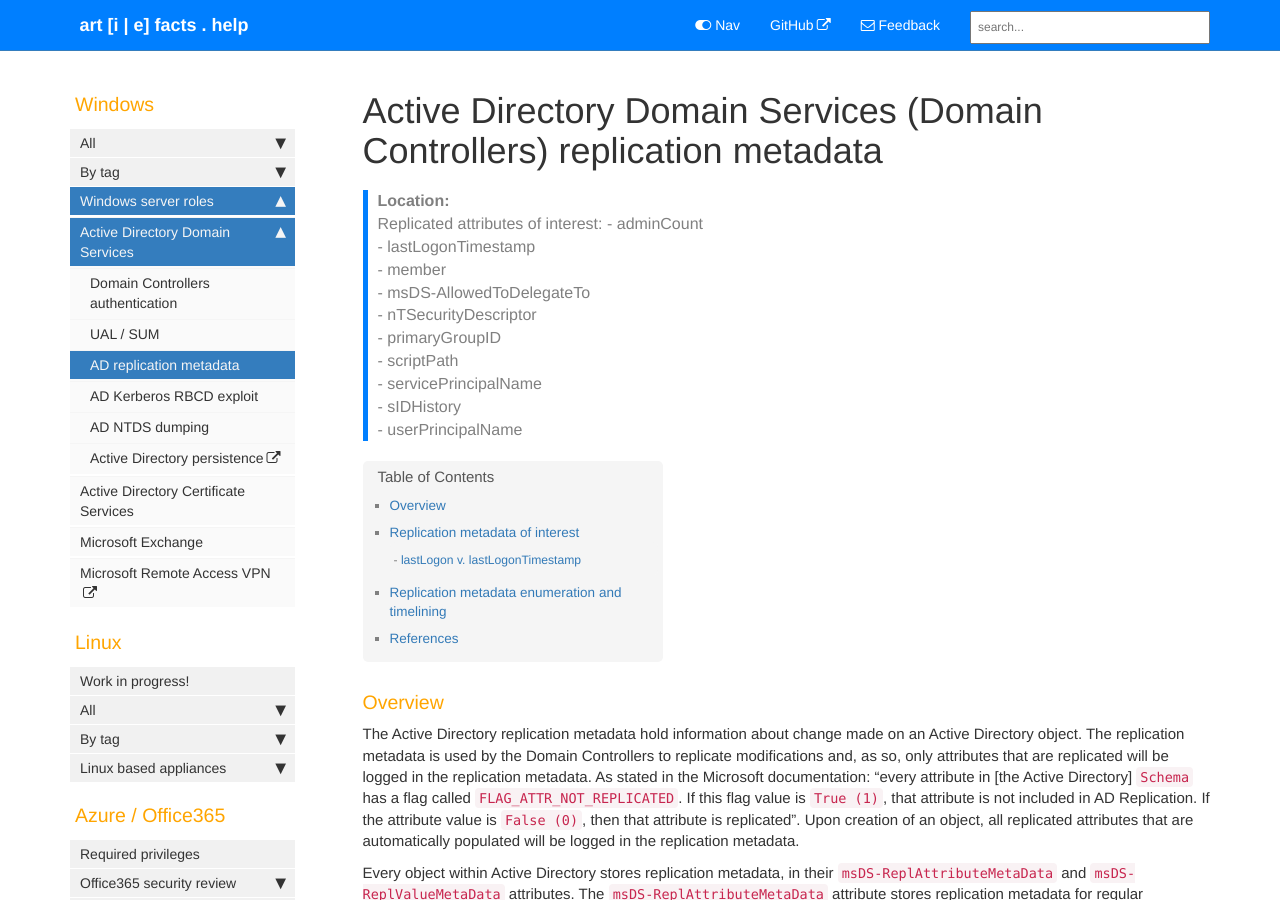
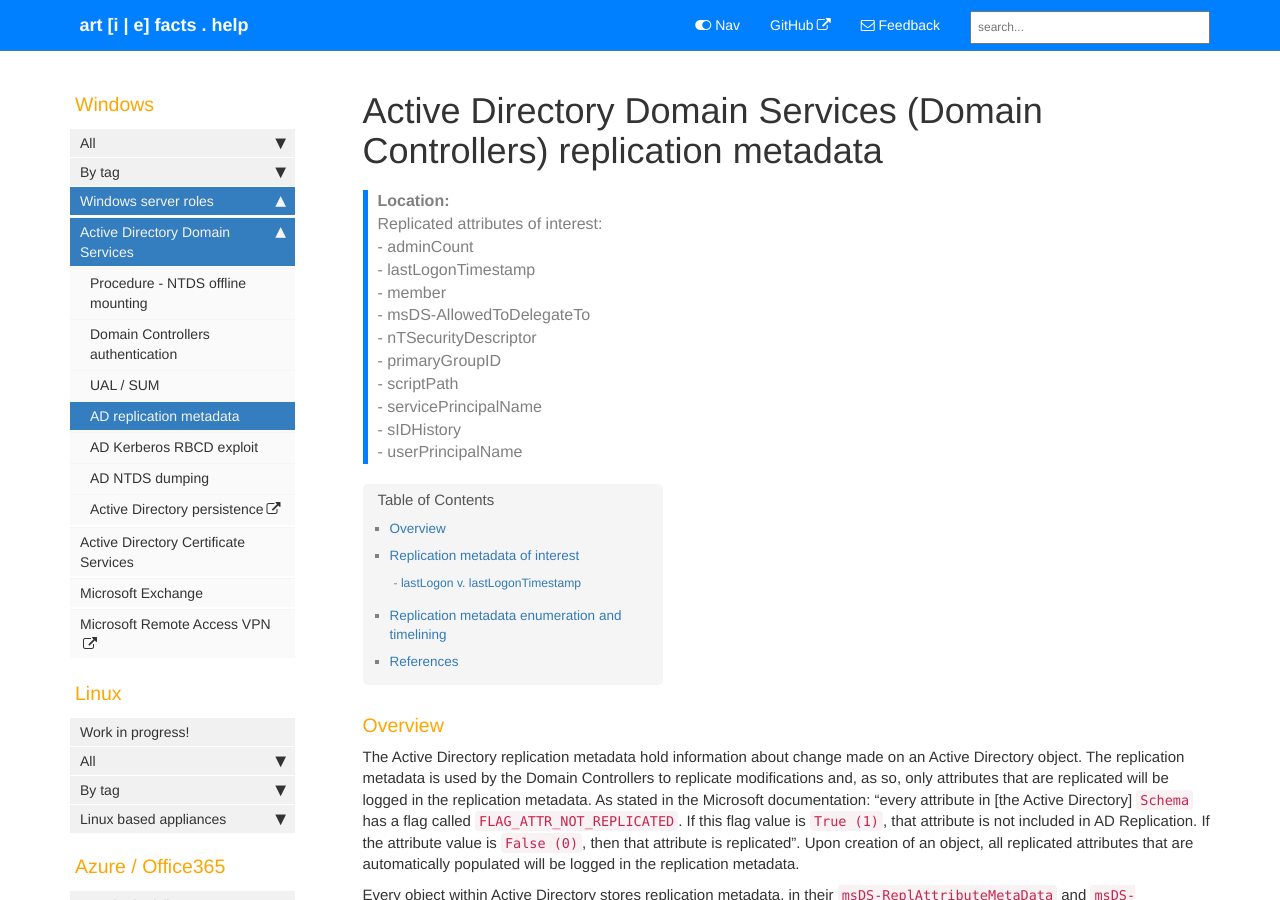
Before and after one commit to Qazeer/artefacts.help, a Jekyll site: the page built from pages/windows/server_roles/adds_replication_metadata.md, in a window 1280 px wide and 900 px high. Built offline with Jekyll 4.4.1, drawn with Linux system fonts in a browser that asks for light colours; comment, search, counter and statistics services are not loaded.

Commit message:
[Artefact] Windows AD DS - NTDS offline mounting split

````diff
--- a/_data/sidebars/sidebar.yml
+++ b/_data/sidebars/sidebar.yml
@@ -687,6 +687,10 @@
       output: web
       children:
 
+        - title: Procedure - NTDS offline mounting
+          url: /adds_ntds_offline_mounting.html
+          output: web
+
         - title: Domain Controllers authentication
           url: /windows_etw_authentication_dc_host.html
           output: web
--- a/pages/windows/server_roles/adds_ntds_offline_mounting.md
+++ b/pages/windows/server_roles/adds_ntds_offline_mounting.md
@@ -1,13 +1,13 @@
 ---
-title: Active Directory Domain Services NTDS offline mounting
+title: Procedure - Active Directory Domain Services NTDS offline mounting
 summary: 'An exported NTDS database file can be mounted using dsamain, to then be queried in LDAP or with PowerShell cmdlets through the "AD Web Services".\n\n '
 keywords: Active Directory, Active Directory Domain Services, Domain Controllers, DC, replication metadata, msDS-ReplAttributeMetaData, msDS-ReplValueMetaData, Get-ADReplicationAttributeMetadata, ADTimeline, FarsightAD, esentutl, dsamain.exe
 tags:
   - windows_active_directory
-location: 'NTDS database location: %SystemRoot%\ntds\NTDS.DIT\n\n Commands for offline mounting:\n esentutl /p <NTDS_DIT_PATH>\n dsamain.exe -dbpath <NTDS_DIT_PATH> -ldapport 3266 -allownonadminaccess'
-last_updated: 2024-07-21
+location: 'NTDS database location: %SystemRoot%/ntds\NTDS.DIT\n\n Commands for offline mounting:\n esentutl /p <NTDS_DIT_PATH>\n dsamain.exe -dbpath <NTDS_DIT_PATH> -ldapport 3266 -allownonadminaccess'
+last_updated: 2024-09-08
 sidebar: sidebar
-permalink: adds_replication_metadata.html
+permalink: adds_ntds_offline_mounting.html
 folder: windows
 ---
 
@@ -115,7 +115,7 @@ can be converted to JSON files compatible with `BloodHound` using
 [ADExplorerSnapshot.py](https://github.com/c3c/ADExplorerSnapshot.py):
 
 ```bash
-ADExplorer -> File -> COnnect -> Connect to: 127.0.0.1:3266, no username or password -> OK
+ADExplorer -> File -> Connect -> Connect to: 127.0.0.1:3266, no username or password -> OK
     Select the 127.0.0.1:3266 instance -> File -> Create snapshot -> Enter the desired snapshot filename -> OK
 
 ADExplorerSnapshot.py [-o <OUT_DIRECTORY>] -m BloodHound <ADEXPLORER_SNAPSHOT>
--- a/pages/windows/server_roles/adds_replication_metadata.md
+++ b/pages/windows/server_roles/adds_replication_metadata.md
@@ -4,7 +4,7 @@ summary: 'The Active Directory replication metadata hold information about chang
 keywords: Active Directory, Active Directory Domain Services, Domain Controllers, DC, replication metadata, msDS-ReplAttributeMetaData, msDS-ReplValueMetaData, pszAttributeName, dwVersion, ftimeLastOriginatingChange, pszLastOriginatingDsaDN, uuidLastOriginatingDsaInvocationID, ftimeCreated, ftimeDeleted, lastLogonTimestamp, lastLogon, repadmin, Get-ADReplicationAttributeMetadata, ADTimeline, FarsightAD, esentutl, dsamain.exe
 tags:
   - windows_active_directory
-location: 'Replicated attributes of interest: - adminCount\n - lastLogonTimestamp\n - member\n - msDS-AllowedToDelegateTo\n - nTSecurityDescriptor\n - primaryGroupID\n - scriptPath\n - servicePrincipalName\n - sIDHistory\n - userPrincipalName'
+location: 'Replicated attributes of interest:\n - adminCount\n - lastLogonTimestamp\n - member\n - msDS-AllowedToDelegateTo\n - nTSecurityDescriptor\n - primaryGroupID\n - scriptPath\n - servicePrincipalName\n - sIDHistory\n - userPrincipalName'
 last_updated: 2024-09-25
 sidebar: sidebar
 permalink: adds_replication_metadata.html
````
